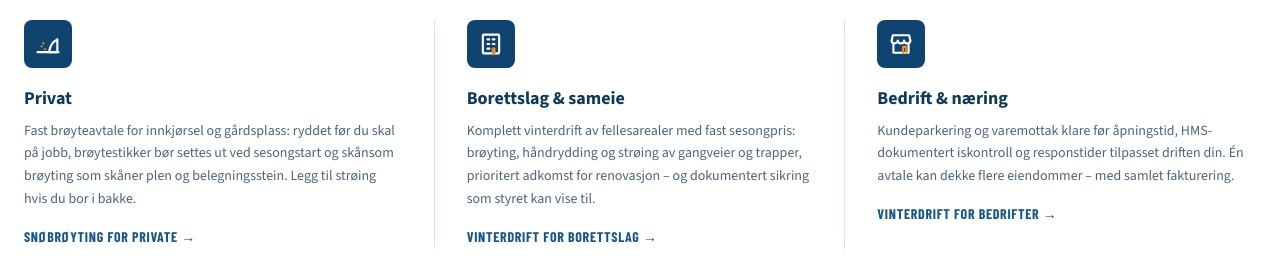
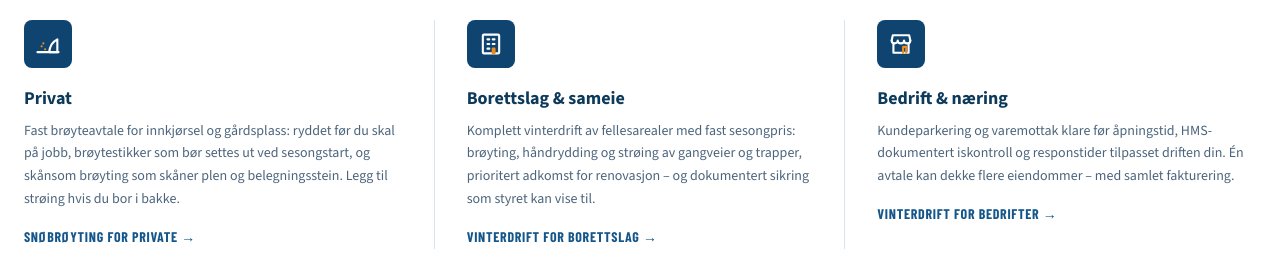
Before and after one commit to WebGuruAIGuruNoob/gjerdrumsnobroyting, a Next.js app: page / in a window 1280 px wide. Shown: the part 3580-3841 px from the top of the page. Built offline with nearby package versions, Linux system fonts and the light colour scheme; no server answers.

Commit message:
Polish snow marker recommendations

```diff
--- a/app/page.tsx
+++ b/app/page.tsx
@@ -71,7 +71,7 @@ const segmenter = [
     Ikon: IconPlog,
     tittel: 'Privat',
     tekst:
-      'Fast brøyteavtale for innkjørsel og gårdsplass: ryddet før du skal på jobb, brøytestikker bør settes ut ved sesongstart og skånsom brøyting som skåner plen og belegningsstein. Legg til strøing hvis du bor i bakke.',
+      'Fast brøyteavtale for innkjørsel og gårdsplass: ryddet før du skal på jobb, brøytestikker som bør settes ut ved sesongstart, og skånsom brøyting som skåner plen og belegningsstein. Legg til strøing hvis du bor i bakke.',
     href: '/tjenester/snobroyting',
     lenke: 'Snøbrøyting for private',
   },
```
